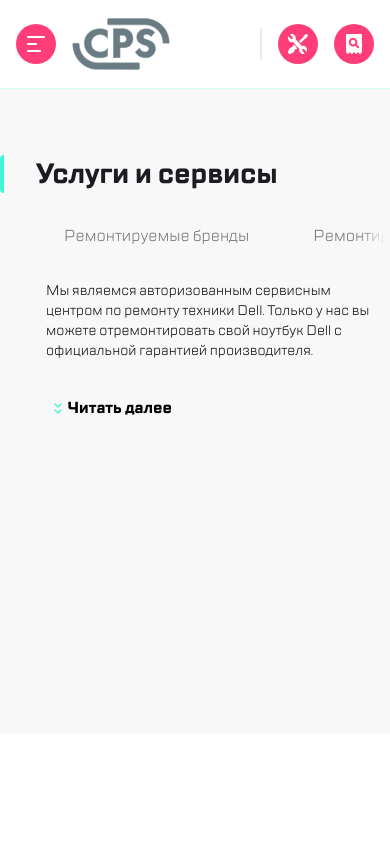
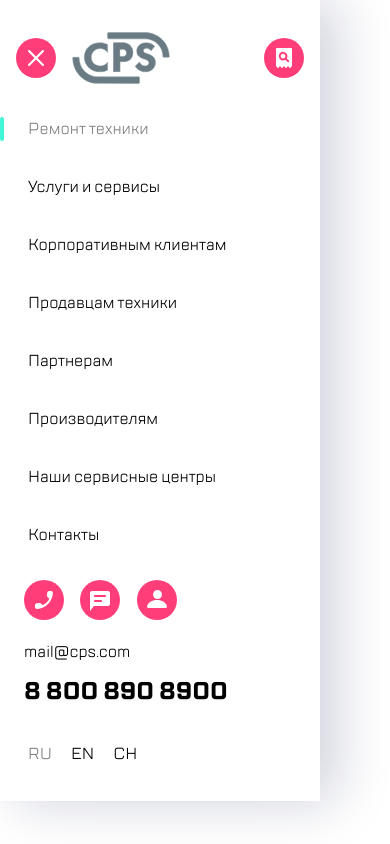
Before and after one commit to LewWadoo/java_mentor_1_3, a plain HTML site: page index.html in a window 390 px wide. Drawn offline with Linux system fonts and the light colour scheme.

Commit message:
new mobile version

```diff
--- a/button-icon/--background/button-icon--background.css
+++ b/button-icon/--background/button-icon--background.css
@@ -21,3 +21,7 @@
 .button-icon--background--repair {
     background-image: url("img/repair.svg");
 }
+
+.button-icon--background--cross {
+    background-image: url("img/cross.svg");
+}
--- a/button-icon/button-icon.css
+++ b/button-icon/button-icon.css
@@ -7,12 +7,13 @@
     background-color: inherit;
     border: none;
     box-sizing: border-box;
+    transition: filter 0.2s;
 }
 
-.button:focus {
-    border: 2px solid #B8FFEC;
-    border-radius: 6px;
-    -webkit-border-radius: 6px;
-    -moz-border-radius: 6px;
+.button-icon:hover {
+    filter: drop-shadow(0 0 8px #FF3E79);
+}
+
+.button-icon:focus {
     outline: none;
 }
--- a/button-text/button-text.css
+++ b/button-text/button-text.css
@@ -5,13 +5,21 @@
     font-size: 16px;
     text-align: center;
     vertical-align: middle;
-    border: none;
+    border: 2px solid transparent;
     box-sizing: border-box;
     background-color: inherit;
+    padding: 2px;
+    transition: background-color 1s;
+}
+
+.button-text:hover {
+    background-color: rgb(65, 246, 215, 0.2);
 }
 
 .button-text:focus {
-    border: 2px solid #B8FFEC;
+    border-style: solid;
+    border-color: #B8FFEC;
+    border: 2px 2px 2px 4px;
     border-radius: 6px;
     -webkit-border-radius: 6px;
     -moz-border-radius: 6px;
--- /dev/null
+++ b/footer.css
@@ -0,0 +1,35 @@
+.footer__button-icon {
+    margin-left: 0.5em;
+    margin-right: 0.5em;
+}
+
+.footer__button-icon:first-of-type {
+    margin-left: 0;
+}
+
+.footer__menu {
+    margin-bottom: 0.5em;
+}
+
+.footer__e-mail {
+    margin-top: 1em;
+}
+
+.footer__phone {
+    font-size: 24px;
+    font-weight: bold;
+    margin-top: 0.5em;
+}
+
+.footer__languages {
+    margin-top: 2em;
+    margin-bottom: 2em;
+}
+
+.footer__language {
+    margin-right: 0.5em;
+}
+
+.footer__language--active {
+    color: #7E7E82;
+}
--- a/header/header.css
+++ b/header/header.css
@@ -60,13 +60,22 @@
 
 .header {
     flex-direction: column;
-    border-bottom: 1px solid #D9FFF5;
 }
 
 .header__menu {
     flex-direction: row;
     align-items: center;
     height: 88px;
+    border-bottom: 1px solid #D9FFF5;
+}
+
+.header__menu--mobile {
+    display: flex;
+    justify-content: space-evenly;
+    flex-direction: row;
+    align-items: center;
+    height: 116px;
+    border: none;
 }
 
 .header__button-icon {
@@ -109,4 +118,5 @@
     background-image: url("img/logo.svg");
     flex-shrink: 0;
     flex-grow: 1;
+    /*background-color: tomato;*/
 }
--- a/index.html
+++ b/index.html
@@ -3,98 +3,75 @@
 
 <head>
     <meta charset="UTF-8">
-    <meta name="viewport" content="width=device-width, initial-scale=1.0">
+    <meta name="viewport" content="width=320, initial-scale=1.0">
     <link href="style.css" rel="stylesheet">
     <link href="button-icon/button-icon.css" rel="stylesheet">
+    <link href="button-icon/--background/button-icon--background.css" rel="stylesheet">
     <link href="button-text/button-text.css" rel="stylesheet">
-    <link href="button-text/--active/button-text--active.css" rel="stylesheet">
-    <link href="button-icon/--background/button-icon--background.css" rel="stylesheet">
     <link href="header/header.css" rel="stylesheet">
-    <link href="main/main.css" rel="stylesheet">
-    <link href="content/content.css" rel="stylesheet">
-    <link href="read-more/read-more.css" rel="stylesheet">
-    <title>Услуги и сервисы</title>
+    <link href="footer.css" rel="stylesheet">
+    <link href="main-mobile.css" rel="stylesheet">
+    <title>Блок 1.4: Продвинутая стилизация</title>
 </head>
 
-<body class="page">
-    <header class="header">
-        <nav class="header__menu">
-            <button class="button-icon header__button-icon button-icon--background--burger" name="burger">
+<body class="mobile-page">
+    <header class="header mobile-page__header">
+        <nav class="header__menu--mobile">
+            <button class="button-icon header__button-icon button-icon--background--cross" name="cross">
 			</button>
-            <span class="header__logo-divider">
-            </span>
             <span class="header__logo">
 			</span>
-            <button class="button-icon header__contacts button-icon--background--call" name="call">
-            </button>
-            <button class="button-icon header__contacts button-icon--background--chat" name="chat">
-            </button>
-            <button class="button-icon header__contacts button-icon--background--profile" name="profile">
-            </button>
-            <span class="header__settings-divider">
-            </span>
-            <button class="button-icon header__button-icon button-icon--background--repair" name="repair">
-            </button>
-            <button class="button-icon header__button-icon button-icon--background--check_status" name="check_status">
+            <button class="button-icon header__button-icon button-icon--background--check_status" name="check-status">
 			</button>
         </nav>
     </header>
-    <main class="main">
-        <div class="main__header">
-            <h1 class="main__heading">
+    <main class="main-mobile">
+        <nav class="main-mobile__navigation-bar">
+            <button class="button-text main-mobile__button-text main-mobile__button-text--active" name="repair">
+                Ремонт техники
+            </button>
+            <button class="button-text main-mobile__button-text" name="services">
                 Услуги и сервисы
-            </h1>
-            <div class="main__menu">
-                <a href="#" class="main__link">
-                    Оставить заявку
-                </a>
-                <button class="button-icon main__button-icon button-icon--background--repair" name="repair">
             </button>
-                <a href="#" class="main__link">
-                        Статус ремонта
-                    </a>
-                <button class="button-icon main__button-icon button-icon--background--check_status" name="check_status">
+            <button class="button-text main-mobile__button-text" name="corporate">
+                Корпоративным клиентам
             </button>
-            </div>
-        </div>
-        <nav class="main__navigation-bar">
-            <div class="main__fade"></div>
-            <button class="button-text main__button" name="brends">
-                Ремонтируемые бренды
+            <button class="button-text main-mobile__button-text" name="providers">
+                Продавцам техники
             </button>
-            <button class="button-text main__button" name="devices">
-                Ремонтируемые устройства
+            <button class="button-text main-mobile__button-text" name="partners">
+                Партнерам
             </button>
-            <button class="button-text main__button" name="other services">
-                Дополнительные услуги
+            <button class="button-text main-mobile__button-text" name="manufacturers">
+                Производителям
             </button>
-            <button class="button-text main__button" name="price list">
-                Цены на услуги
+            <button class="button-text main-mobile__button-text" name="service-centres">
+                Наши сервисные центры
             </button>
-            <button class="button-text main__button" name="contacts">
-                Адреса сервисных центров
-            </button>
-            <button class="button-text main__button" name="specials">
-                Специальные цены
-            </button>
-            <button class="button-text main__button" name="reviews">
-                Отзывы
+            <button class="button-text main-mobile__button-text" name="contacts">
+                Контакты
             </button>
         </nav>
-        <div class="content">
-            <div class="content__text">
-                <p class="content__paragraph">
-                    Мы являемся авторизованным сервисным центром по ремонту техники Dell. Только у нас вы можете отремонтировать свой ноутбук Dell с официальной гарантией производителя.<br><br> Мы успешно работаем с 1992 года и заслужили репутацию надежного
-                    партнера, что подтверждает большое количество постоянных клиентов. Мы гордимся тем, что к нам обращаются по рекомендациям и, в свою очередь, советуют нас родным и близким.
-                </p>
-                <button class="read-more" name="read_more">
-                    Читать далее
-                </button>
+    </main>
+    <footer class="footer mobile-page__footer">
+        <nav class="footer__menu">
+            <button class="footer__button-icon button-icon button-icon--background--call"></button>
+            <button class="footer__button-icon button-icon button-icon--background--chat"></button>
+            <button class="footer__button-icon button-icon button-icon--background--profile"></button>
+        </nav>
+        <div class="footer__e-mail">
+            mail@cps.com
         </div>
-            <div class="content__image">
+        <div class="footer__phone">
+            8 800 890 8900
         </div>
+        <div class="footer__languages">
+            <button class="button-text footer__language footer__language--active">RU</button>
+            <button class="button-text footer__language">EN</button>
+            <button class="button-text footer__language">CH</button>
         </div>
-    </main>
+    </footer>
+    <script src="script.js"></script>
 </body>
 
 </html>
--- /dev/null
+++ b/main-mobile.css
@@ -0,0 +1,32 @@
+.main-mobile {
+    display: flex;
+    flex-direction: column;
+    justify-content: flex-start;
+    /*flex-grow: 1;*/
+}
+
+.main-mobile__navigation-bar {
+    display: flex;
+    flex-direction: column;
+    flex-wrap: nowrap;
+}
+
+.main-mobile__button-text {
+    font-family: 'TT Lakes';
+    font-weight: normal;
+    font-style: normal;
+    font-size: 16px;
+    text-align: left;
+    border: 2px solid transparent;
+    border-left: 4px solid transparent;
+    box-sizing: border-box;
+    background-color: inherit;
+    padding: 0 0 0 24px;
+    margin-bottom: 32px;
+}
+
+.main-mobile__button-text--active {
+    border-left: 4px solid #41f6d7;
+    border-radius: 4px;
+    color: #7E7E82;
+}
--- a/main/main.css
+++ b/main/main.css
@@ -1,14 +1,13 @@
 @media screen and (max-width: 767px) {
+    .main__heading {
+        margin: 24px 0 24px 0;
+    }
     .main__fade {
         position: absolute;
-        height: 33px;
+        height: 100%;
         left: 92.5%;
         right: 0%;
         background: linear-gradient(270deg, #F8F8F8 16.84%, rgba(248, 248, 248, 0.0001) 100%);
-    }
-    .main__heading {
-        margin: 24px 0 24px 0;
-        padding-left: 16px;
     }
     .main__navigation-bar {
         flex-wrap: nowrap;
@@ -25,13 +24,10 @@
     }
     .main__fade {
         position: absolute;
-        height: 33px;
+        height: 100%;
         left: 92.5%;
         right: 0%;
         background: linear-gradient(270deg, #F8F8F8 16.84%, rgba(248, 248, 248, 0.0001) 100%);
-    }
-    .main__heading {
-        padding-left: 24px;
     }
     .main__navigation-bar {
         flex-wrap: nowrap;
@@ -43,9 +39,6 @@
 }
 
 @media screen and (min-width: 1120px) {
-    .main__heading {
-        padding-left: 32px;
-    }
     .main__navigation-bar {
         flex-wrap: wrap;
     }
@@ -58,7 +51,6 @@
     text-align: left;
     color: #1b1c21;
     background-color: #F8F8F8;
-    width: 100%;
     display: flex;
     flex-direction: column;
     justify-content: flex-start;
@@ -74,11 +66,6 @@
 
 .main__heading {
     margin-right: auto;
-    padding-left: 32px;
-    border-left: 4px solid #41F6D7;
-    border-radius: 4px;
-    font-size: 28px;
-    font-weight: bold;
 }
 
 .main__menu {
@@ -109,6 +96,7 @@
 }
 
 .main__navigation-bar {
+    position: relative;
     display: flex;
     flex-direction: row;
     align-items: center;
@@ -116,16 +104,6 @@
     -ms-overflow-style: none;
 }
 
-
-/*.main__fade {
-    position: absolute;
-    width: 24px;
-    height: 20px;
-    left: 900px;
-    top: 220px;
-    background: linear-gradient(270deg, #F8F8F8 16.84%, rgba(248, 248, 248, 0.0001) 100%);
-}*/
-
 .main__navigation-bar::-webkit-scrollbar {
     display: none;
 }
--- a/read-more/read-more.css
+++ b/read-more/read-more.css
@@ -14,10 +14,11 @@
     background-color: inherit;
 }
 
-.read-more:focus {
+
+/*.read-more:focus {
     border: 2px solid #B8FFEC;
     border-radius: 6px;
     -webkit-border-radius: 6px;
     -moz-border-radius: 6px;
     outline: none;
-}
+}*/
--- a/style.css
+++ b/style.css
@@ -23,4 +23,23 @@ body {
     font-weight: normal;
     display: flex;
     flex-direction: column;
+    /*background-color: tomato;*/
+    width: 100%;
 }
+
+.mobile-page {
+    font-family: 'TT Lakes';
+    font-weight: normal;
+    display: flex;
+    flex-direction: column;
+    justify-content: flex-start;
+    width: 320px;
+    box-shadow: 16px 0px 52px rgba(14, 24, 80, 0.2), -2px 0px 4px rgba(69, 79, 126, 0.02);
+}
+
+
+/*.mobile-page__header {}*/
+
+.mobile-page__footer {
+    margin-left: 24px;
+}
```
Also changed, not shown: 1.3.html (added, +101 -0 lines), heading/heading.css (added, +25 -0 lines), script.js (added, +39 -0 lines), button-icon/--background/img/cross.svg (added). Lines whose indentation alone changed are shown as unchanged.
